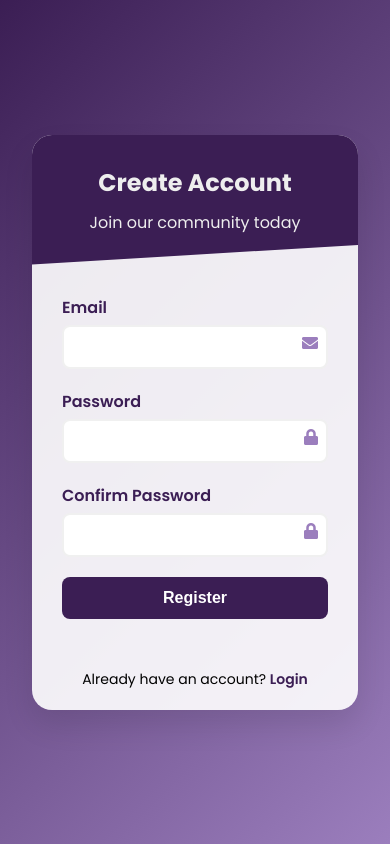
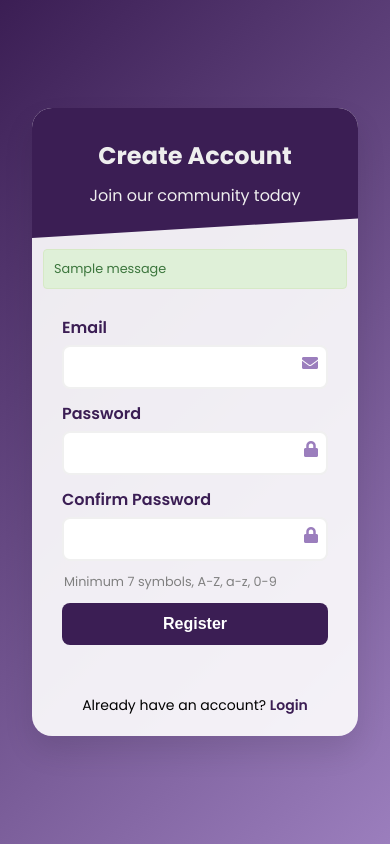
Before and after one commit to Rudra-KT/Price-Tracker, a Flask app: page /register in a window 390 px wide. Run offline with Flask 3, Linux system fonts and the light colour scheme; one stand-in notice (Sample message) is shown; some libraries are stand-ins or nearby versions.

```diff
--- a/static/css/register.css
+++ b/static/css/register.css
@@ -4,7 +4,7 @@
     --accent-color: #D4BEE4;
     --background-color: #EEEEEE;
     --text-color: #333;
-    --error-color: #ff4757;
+    --error-color: #e85d60;
 }
 
 * {
@@ -47,10 +47,11 @@ body {
 
 .register-form {
     padding: 30px;
+    padding-top: 15px;
 }
 
 .form-group {
-    margin-bottom: 20px;
+    margin-bottom: 12px;
     position: relative;
 }
 
@@ -82,7 +83,11 @@ body {
     right: 10px;
     color: var(--secondary-color);
 }
-
+.requirements{
+    padding: 0px 0px 12px 2px;
+    font-size: 0.9rem;
+    color: #808080;
+}
 .register-btn {
     background-color: var(--primary-color);
     color: #fff;
@@ -122,9 +127,10 @@ body {
 
 /* error when passwords dont match */
 .password-error {
-    color: red;
+    color: var(--error-color);
     font-size: 14px;
     margin-top: 10px;
+    padding-left: 2px;
 }
 /* error when user already exists */
 .error-message {
@@ -133,6 +139,45 @@ body {
     margin: 10px 0;
     background-color: #ffe6e6;
     padding: 10px;
+    padding-left: 35px;
+}
+/* Style flash messages*/
+.alert {
+    list-style-type:none;
+    padding: 10px;
+    border: 1px solid transparent;
+    border-radius: 4px;
+    font-size:0.8rem;
+}
 
+.success {
+    color: #3c763d;
+    background-color: #dff0d8;
+    border-color: #d6e9c6;
+}
+
+.error {
+    color: #e85d60;
+    background-color: #f2dede;
+    border-color: #ebccd1;
+}
+
+.info {
+    color: #856404;
+    background-color: #fff3cd;
+    border-color: #ffeeba;
+}
+
+@media (max-width: 656px){
+    .requirements{
+        font-size:0.8rem;
+    }
+
+    .error-message{
+        padding: 7px;
+        padding-left: 35px;
+        font-size: 0.9rem;
+        margin: 10px 0px 0px 0px;
+    }
 
 }
--- a/static/css/reset_pass.css
+++ b/static/css/reset_pass.css
@@ -17,7 +17,7 @@ body {
     align-items: center;
     justify-content: center;
     font-family: var(--body-font);
-    padding: 30px;
+    padding: 15px;
 }
 
 .container {
@@ -81,7 +81,9 @@ h2::after {
     border-radius: 8px;
     transition: all 0.3s ease;
     display: flex;
+    margin-bottom:0.5rem;
     align-items: center;
+    font-size: 0.9rem;
 }
 
 /* Style flash messages*/
--- a/templates/register.html
+++ b/templates/register.html
@@ -22,6 +22,17 @@
             <div class="error-message">{{ error }}</div>
         {% endif %}
 
+        <!-- Flash Messages Section -->
+        {% with messages = get_flashed_messages(with_categories=true) %}
+            {% if messages %}
+                <ul class="alert">
+                    {% for category, message in messages %}
+                        <li class="alert {{ category }}">{{ message }}</li>
+                    {% endfor %}
+                </ul>
+            {% endif %}
+        {% endwith %}
+
         <form method="POST" class="register-form" id="register-form" action="/register">
             <div class="form-group">
                 <label for="email">Email</label>
@@ -39,6 +50,7 @@
                 <i class="fas fa-lock"></i>
                 <div class="password-error" id="password-error">Passwords do not match</div>
             </div>
+            <p class="requirements">Minimum 7 symbols, A-Z, a-z, 0-9</p>
             <button type="submit" class="register-btn">Register</button>
         </form>
         <div class="login-link">
--- a/tracker.py
+++ b/tracker.py
@@ -11,6 +11,10 @@ import re
 logging.basicConfig(level=logging.DEBUG, format='%(asctime)s - %(levelname)s - %(message)s')
 
 HEADERS = {
+    "Accept-language": "en-GB,en;q=0.9",
+    "Accept-Encoding": "gzip, deflate, br",
+    "Cache-Control": "max-age=0",
+    "Connection": "keep-alive",
     "User-Agent": (
         "Mozilla/5.0 (Windows NT 10.0; Win64; x64) AppleWebKit/537.36 (KHTML, like Gecko) "
         "Chrome/114.0.5735.110 Safari/537.36"
@@ -73,9 +77,13 @@ def scrape_price_flipkart(url):
 def scrape_price(url):
     """Determine whether the product is from Amazon or Flipkart and scrape price."""
     if "amazon" in url or "amzn" in url:  # Handle both full and shortened Amazon URLs
-        return scrape_price_amazon(url)
+        response = requests.get(url)
+        print("url is ",response.url)
+        return scrape_price_amazon(response.url)
     elif "flipkart" in url:
-        return scrape_price_flipkart(url)
+        response = requests.get(url)
+        final_url = response.url  # This is the full URL after redirection
+        return scrape_price_flipkart(final_url)
     else:
         logging.error(f"Unsupported website for URL: {url}")
         return None
@@ -121,7 +129,7 @@ def create_price_alert_email(product_name, current_price, desired_price, product
         product_url = base_url
 
     email_body = f"""
-    Hello Price Tracker User! 👋
+    Hello Price Hawk 🦅 User! 👋
 
     🎉 GREAT NEWS! We've detected a price drop on your watched item!
 
@@ -145,7 +153,7 @@ def create_price_alert_email(product_name, current_price, desired_price, product
     🔔 We'll keep monitoring prices for you
 
     Happy Shopping! 🛒
-    Your Price Tracker Team
+    The Price Hawk Team! 🦅
 
     Note: This is an automated alert. Prices and availability are subject to change.
     """
```
